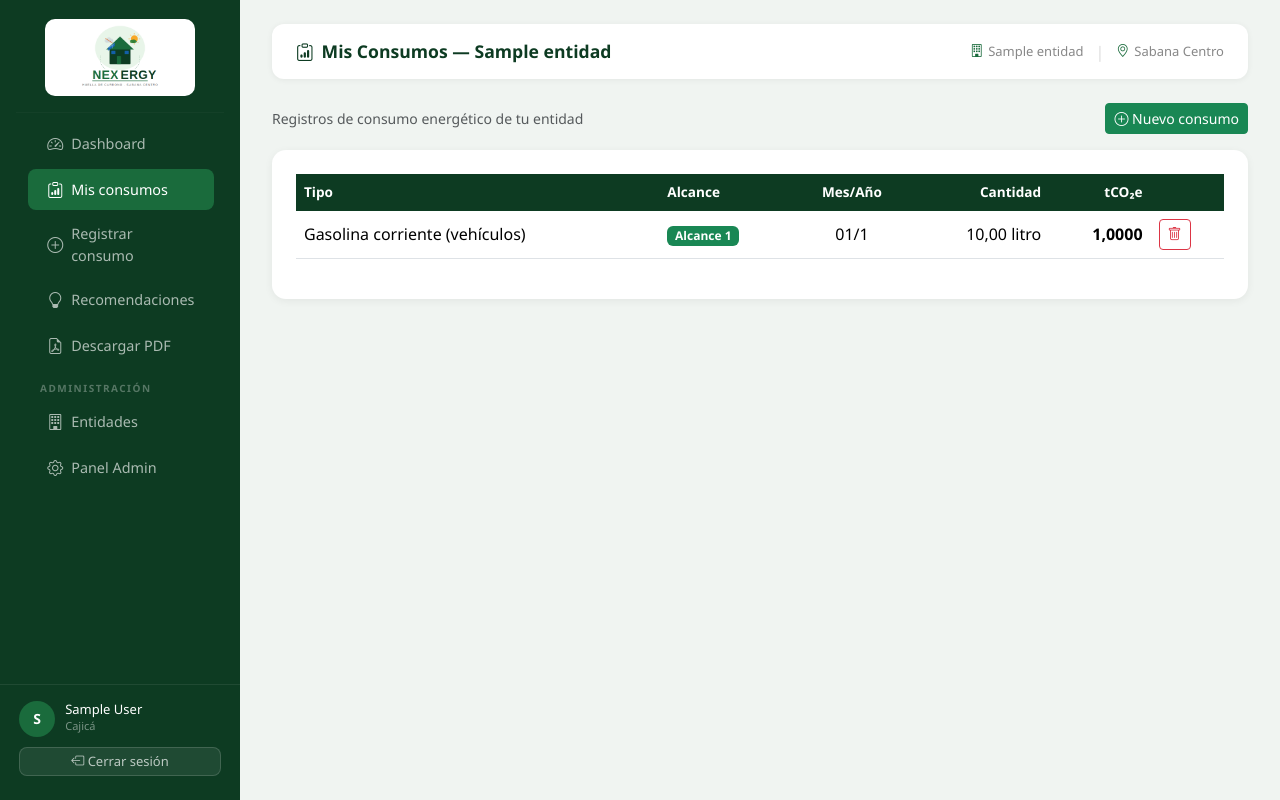
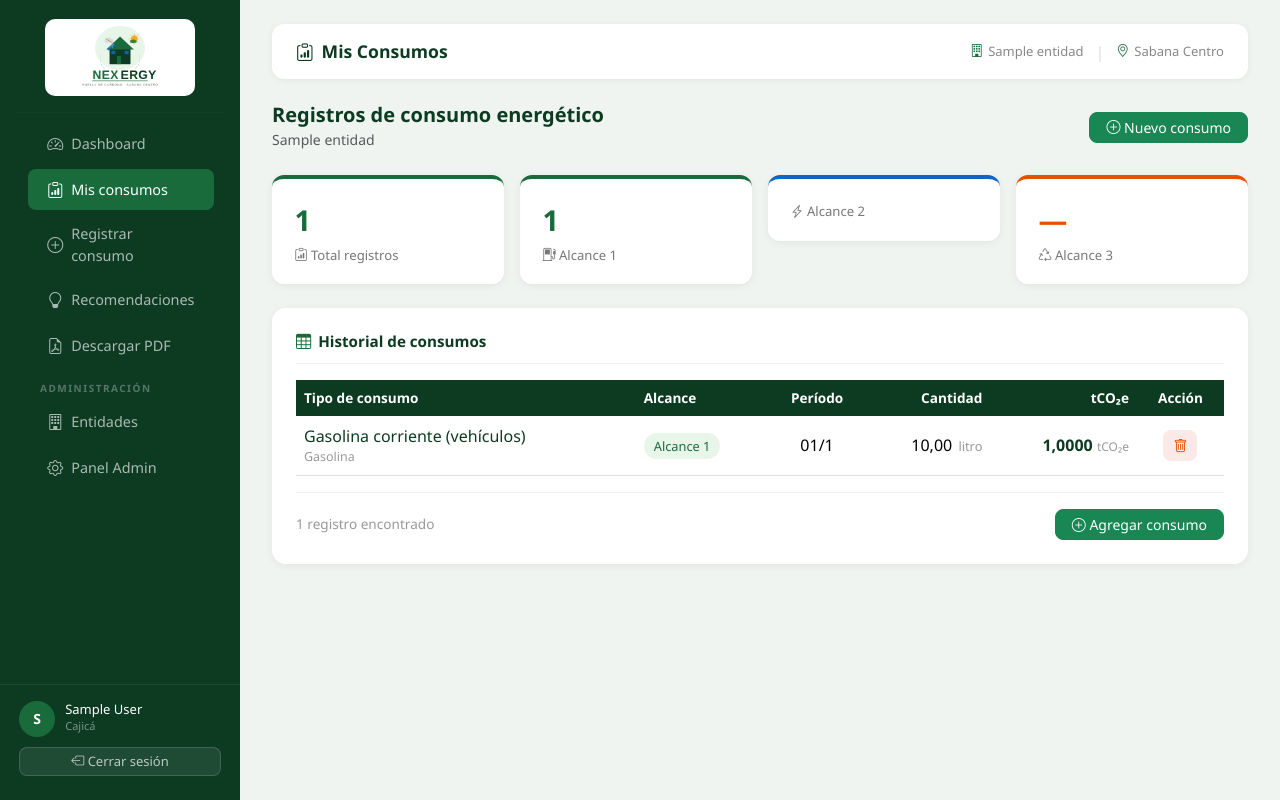
Before and after one commit to EisonAlexanderGonzalezDIaz/nexergy, a Django app: page /consumos/ in a window 1280 px wide. Run offline with Django 4.2, Linux system fonts and the light colour scheme; a user stored in the database is signed in; data comes from the database, SQL or seed files in the repository; tables that the repository leaves empty hold one stand-in row (values such as "Sample post").

Commit message:
feat: mejorar diseño pagina mis consumos

```diff
--- a/templates/consumos/lista.html
+++ b/templates/consumos/lista.html
@@ -1,38 +1,108 @@
 {% extends "base.html" %}
 {% block titulo %}Mis Consumos{% endblock %}
-{% block page_title %}<i class="bi bi-clipboard-data"></i> Mis Consumos — {{ entidad.nombre }}{% endblock %}
+{% block page_title %}<i class="bi bi-clipboard-data"></i> Mis Consumos{% endblock %}
+
 {% block content %}
-<div class="d-flex justify-content-between align-items-center mb-3">
-  <span class="text-muted small">Registros de consumo energético de tu entidad</span>
-  <a href="{% url 'consumos:nuevo' %}" class="btn btn-success btn-sm">
+
+<!-- Encabezado -->
+<div class="d-flex justify-content-between align-items-center mb-4">
+  <div>
+    <h5 style="color:#0D3B22; font-weight:600; margin:0;">Registros de consumo energético</h5>
+    <span class="text-muted small">{{ entidad.nombre }}</span>
+  </div>
+  <a href="{% url 'consumos:nuevo' %}" class="btn btn-success btn-sm px-3" style="border-radius:8px;">
     <i class="bi bi-plus-circle"></i> Nuevo consumo
   </a>
 </div>
 
+<!-- Tarjetas resumen rápido -->
+<div class="row g-3 mb-4">
+  <div class="col-md-3">
+    <div style="background:#fff; border-radius:12px; padding:1.2rem 1.4rem; box-shadow:0 2px 8px rgba(0,0,0,.06); border-top:4px solid #1A6B3C;">
+      <div style="font-size:1.8rem; font-weight:700; color:#1A6B3C;">{{ consumos|length }}</div>
+      <div style="font-size:.82rem; color:#777; margin-top:4px;"><i class="bi bi-clipboard-data"></i> Total registros</div>
+    </div>
+  </div>
+  <div class="col-md-3">
+    <div style="background:#fff; border-radius:12px; padding:1.2rem 1.4rem; box-shadow:0 2px 8px rgba(0,0,0,.06); border-top:4px solid #1A6B3C;">
+      <div style="font-size:1.8rem; font-weight:700; color:#1A6B3C;">
+        {% with alcance1=consumos|length %}{{ alcance1 }}{% endwith %}
+      </div>
+      <div style="font-size:.82rem; color:#777; margin-top:4px;"><i class="bi bi-fuel-pump"></i> Alcance 1</div>
+    </div>
+  </div>
+  <div class="col-md-3">
+    <div style="background:#fff; border-radius:12px; padding:1.2rem 1.4rem; box-shadow:0 2px 8px rgba(0,0,0,.06); border-top:4px solid #1565C0;">
+      <div style="font-size:1.8rem; font-weight:700; color:#1565C0;">
+        {% for c in consumos %}{% if c.alcance == 2 %}✓{% endif %}{% endfor %}
+      </div>
+      <div style="font-size:.82rem; color:#777; margin-top:4px;"><i class="bi bi-lightning-charge"></i> Alcance 2</div>
+    </div>
+  </div>
+  <div class="col-md-3">
+    <div style="background:#fff; border-radius:12px; padding:1.2rem 1.4rem; box-shadow:0 2px 8px rgba(0,0,0,.06); border-top:4px solid #E65100;">
+      <div style="font-size:1.8rem; font-weight:700; color:#E65100;">—</div>
+      <div style="font-size:.82rem; color:#777; margin-top:4px;"><i class="bi bi-recycle"></i> Alcance 3</div>
+    </div>
+  </div>
+</div>
+
+<!-- Tabla -->
 <div class="chart-card">
+  <h6 style="color:#0D3B22; font-weight:600; margin-bottom:1rem; padding-bottom:.75rem; border-bottom:1px solid #F0F4F1; display:flex; align-items:center; gap:7px;">
+    <i class="bi bi-table" style="color:#1A6B3C;"></i> Historial de consumos
+  </h6>
+
   {% if consumos %}
-  <table class="table table-hover table-nexergy align-middle">
+  <div class="table-responsive">
+    <table class="table table-hover table-nexergy align-middle mb-0">
       <thead>
         <tr>
-        <th>Tipo</th><th>Alcance</th><th class="text-center">Mes/Año</th>
-        <th class="text-end">Cantidad</th><th class="text-end">tCO₂e</th><th></th>
+          <th>Tipo de consumo</th>
+          <th>Alcance</th>
+          <th class="text-center">Período</th>
+          <th class="text-end">Cantidad</th>
+          <th class="text-end">tCO₂e</th>
+          <th class="text-center">Acción</th>
         </tr>
       </thead>
       <tbody>
         {% for c in consumos %}
         <tr>
-        <td>{{ c.factor_emision.subcategoria }}</td>
-        <td><span class="badge bg-success">Alcance {{ c.alcance }}</span></td>
-        <td class="text-center">{{ c.mes|stringformat:"02d" }}/{{ c.año }}</td>
-        <td class="text-end">{{ c.valor }} {{ c.factor_emision.unidad }}</td>
-        <td class="text-end fw-bold">
-          {% if c.emision %}{{ c.emision.tco2e|floatformat:4 }}{% else %}-{% endif %}
+          <td>
+            <div style="font-weight:500; color:#0D3B22;">{{ c.factor_emision.subcategoria }}</div>
+            <div style="font-size:.78rem; color:#999;">{{ c.factor_emision.categoria }}</div>
           </td>
           <td>
+            {% if c.alcance == 1 %}
+              <span style="background:#E8F5E9; color:#1A6B3C; padding:4px 10px; border-radius:20px; font-size:.8rem; font-weight:500;">Alcance 1</span>
+            {% elif c.alcance == 2 %}
+              <span style="background:#E3F2FD; color:#1565C0; padding:4px 10px; border-radius:20px; font-size:.8rem; font-weight:500;">Alcance 2</span>
+            {% else %}
+              <span style="background:#FBE9E7; color:#E65100; padding:4px 10px; border-radius:20px; font-size:.8rem; font-weight:500;">Alcance 3</span>
+            {% endif %}
+          </td>
+          <td class="text-center">
+            <span style="font-weight:500;">{{ c.mes|stringformat:"02d" }}/{{ c.año }}</span>
+          </td>
+          <td class="text-end">
+            <span style="font-weight:500;">{{ c.valor }}</span>
+            <span style="font-size:.8rem; color:#999; margin-left:2px;">{{ c.factor_emision.unidad }}</span>
+          </td>
+          <td class="text-end">
+            {% if c.emision %}
+              <span style="font-weight:700; color:#0D3B22;">{{ c.emision.tco2e|floatformat:4 }}</span>
+              <span style="font-size:.75rem; color:#999;"> tCO₂e</span>
+            {% else %}
+              <span style="color:#ccc;">—</span>
+            {% endif %}
+          </td>
+          <td class="text-center">
             <form method="post" action="{% url 'consumos:eliminar' c.pk %}" class="d-inline">
               {% csrf_token %}
-            <button class="btn btn-sm btn-outline-danger"
-                    onclick="return confirm('¿Eliminar este registro?')">
+              <button type="submit" class="btn btn-sm"
+                      style="background:#FBE9E7; color:#E65100; border:none; border-radius:8px; padding:5px 10px;"
+                      onclick="return confirm('¿Eliminar este registro? Esta acción no se puede deshacer.')">
                 <i class="bi bi-trash"></i>
               </button>
             </form>
@@ -41,14 +111,28 @@
         {% endfor %}
       </tbody>
     </table>
+  </div>
+
+  <!-- Pie de tabla -->
+  <div style="margin-top:1rem; padding-top:1rem; border-top:1px solid #F0F4F1; display:flex; justify-content:space-between; align-items:center;">
+    <span style="font-size:.85rem; color:#999;">{{ consumos|length }} registro{{ consumos|length|pluralize }} encontrado{{ consumos|length|pluralize }}</span>
+    <a href="{% url 'consumos:nuevo' %}" class="btn btn-sm btn-success px-3" style="border-radius:8px;">
+      <i class="bi bi-plus-circle"></i> Agregar consumo
+    </a>
+  </div>
+
   {% else %}
-  <div class="text-center py-5 text-muted">
-    <i class="bi bi-inbox" style="font-size:3rem;"></i>
-    <p class="mt-2">No hay consumos registrados aún.</p>
-    <a href="{% url 'consumos:nuevo' %}" class="btn btn-success">
+  <div class="text-center py-5">
+    <div style="width:72px; height:72px; background:#E8F5E9; border-radius:50%; display:flex; align-items:center; justify-content:center; margin:0 auto 1rem;">
+      <i class="bi bi-inbox" style="font-size:2rem; color:#1A6B3C;"></i>
+    </div>
+    <h6 style="color:#0D3B22; font-weight:600;">No hay consumos registrados</h6>
+    <p class="text-muted" style="font-size:.9rem; max-width:300px; margin:0 auto .5rem;">Registra los consumos de energía, combustibles y residuos de tu entidad para calcular tu huella de carbono.</p>
+    <a href="{% url 'consumos:nuevo' %}" class="btn btn-success btn-sm px-4 mt-2" style="border-radius:8px;">
       <i class="bi bi-plus-circle"></i> Registrar primer consumo
     </a>
   </div>
   {% endif %}
 </div>
+
 {% endblock %}
```
Lines whose indentation alone changed are shown as unchanged.
